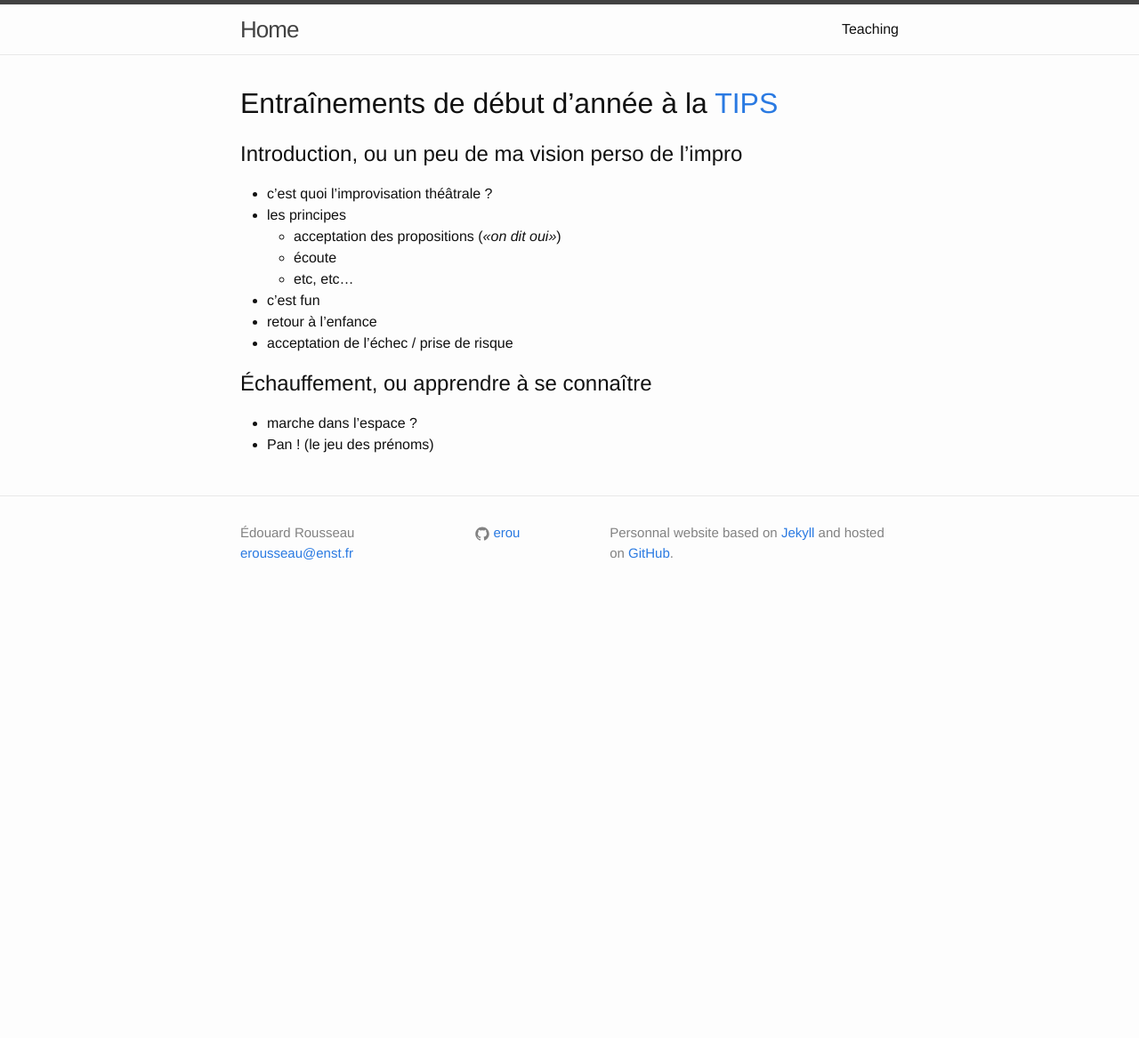
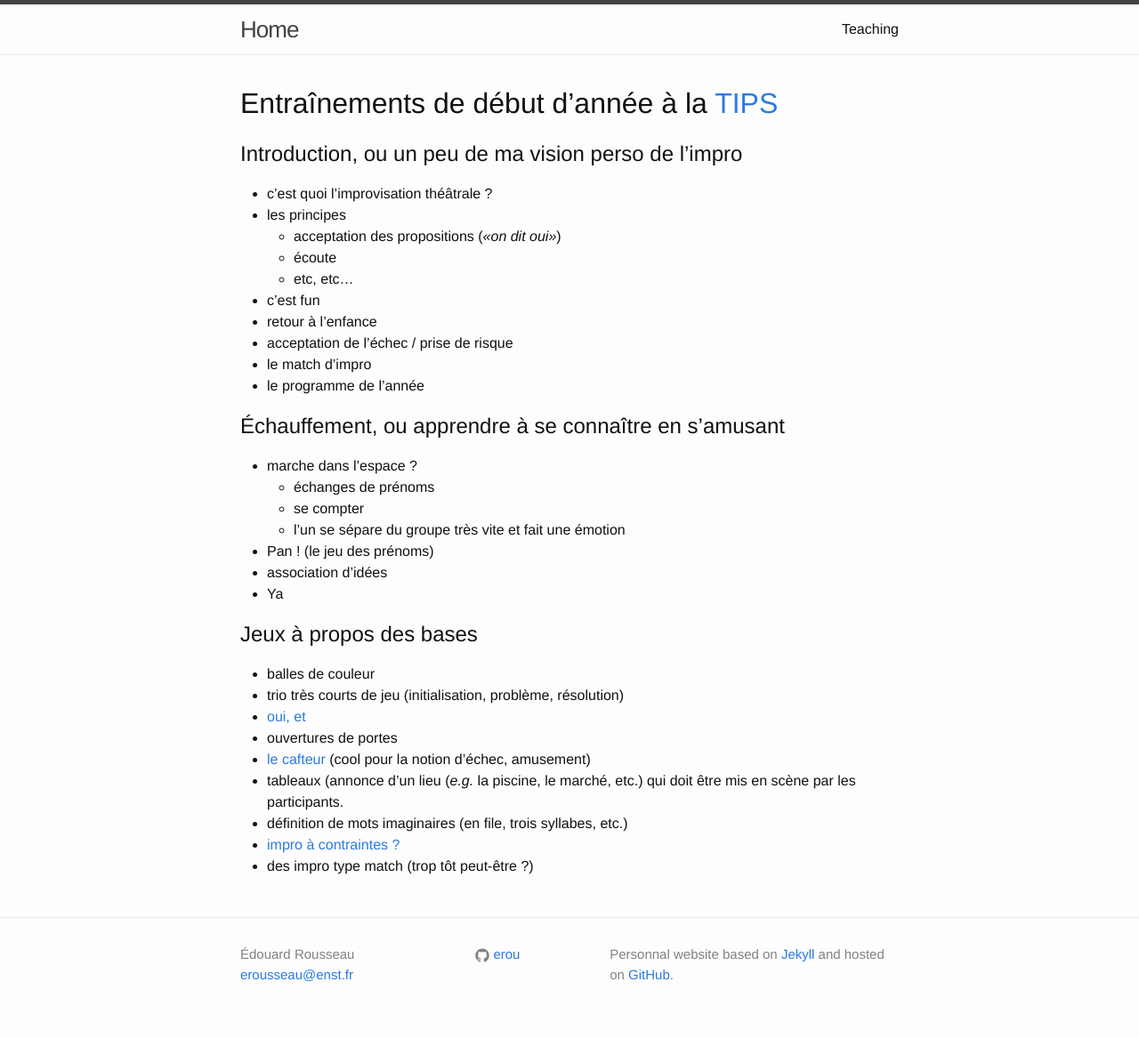
Before and after one commit to erou/erou.github.io, a Jekyll site: the page built from impro/tips.md, in a window 1280 px wide. Shown: the whole page at 89% size. Built offline with Jekyll 4.4.1, drawn with Linux system fonts in a browser that asks for light colours; before the commit the page ends 900 px from its top, so only the background shows below that.

Commit message:
d'autres exos

```diff
--- a/impro/tips.md
+++ b/impro/tips.md
@@ -17,8 +17,29 @@ visible: false
 - c'est fun
 - retour à l'enfance
 - acceptation de l'échec / prise de risque
+- le match d'impro
+- le programme de l'année
 
-## Échauffement, ou apprendre à se connaître
+## Échauffement, ou apprendre à se connaître en s'amusant
 
 - marche dans l'espace ?
+    - échanges de prénoms
+    - se compter
+    - l'un se sépare du groupe très vite et fait une émotion
 - Pan ! (le jeu des prénoms)
+- association d'idées
+- Ya
+
+## Jeux à propos des bases
+
+- balles de couleur
+- trio très courts de jeu (initialisation, problème, résolution)
+- [oui, et](https://www.youtube.com/watch?v=i05WFx6QqOU)
+- ouvertures de portes
+- [le cafteur](https://www.dramaction.qc.ca/fr/le-cafteur/) (cool pour la notion
+  d'échec, amusement)
+- tableaux (annonce d'un lieu (*e.g.* la piscine, le marché, etc.) qui doit être
+  mis en scène par les participants.
+- définition de mots imaginaires (en file, trois syllabes, etc.)
+- [impro à contraintes ?](https://www.dramaction.qc.ca/fr/impro-a-contraintes/)
+- des impro type match (trop tôt peut-être ?)
```
